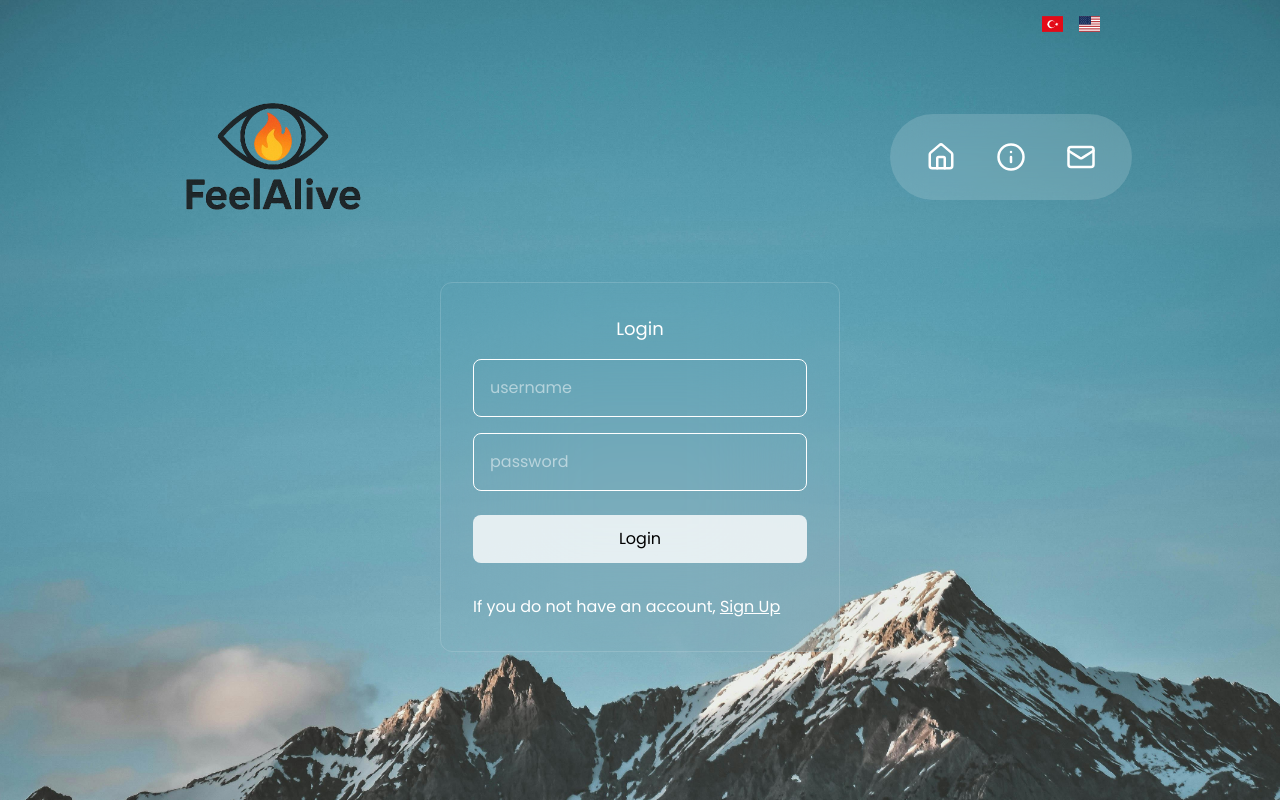
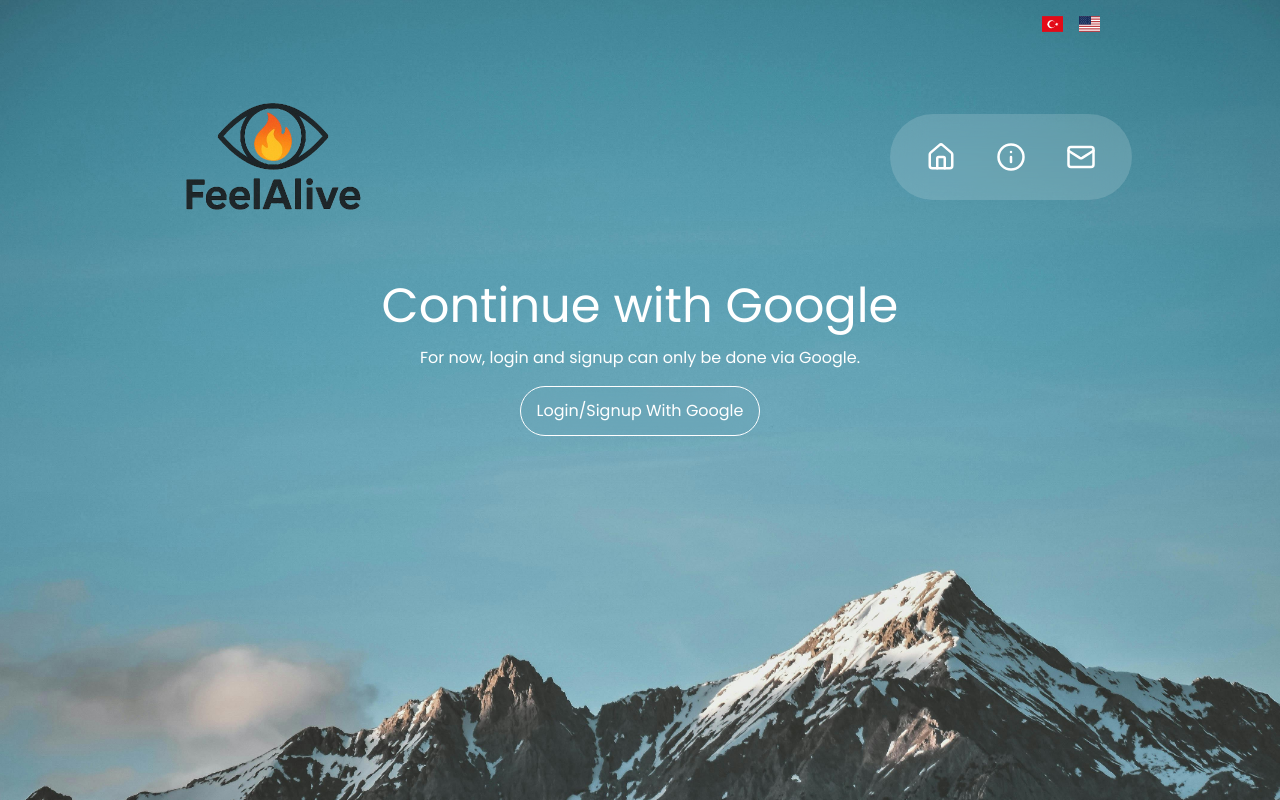
Before and after one commit to selimyay123/feel-alive, a Next.js app: page /login in a window 1280 px wide. Shown: the top 800 px of the page. Built offline with nearby package versions, Linux system fonts and the light colour scheme; no server answers.

Commit message:
ui-improvements

```diff
--- a/src/app/about/page.tsx
+++ b/src/app/about/page.tsx
@@ -6,7 +6,7 @@ function About() {
     const { t } = useI18n();
     return (
         <div className="space-y-8">
-            <h1 className="text-7xl max-md:text-5xl mt-4">
+            <h1 className="text-7xl max-md:text-5xl mt-4 text-gradient animate-slide-in-left">
                 {t('ourVision')}
             </h1>
             <div className="flex max-md:flex-col items-center gap-4">
--- a/src/app/login/page.tsx
+++ b/src/app/login/page.tsx
@@ -1,109 +1,19 @@
-"use client";
+"use client"
+import { useRouter } from "next/navigation"
 
-import { useState } from "react";
-import { useRouter } from "next/navigation";
-import { supabase } from "../../../lib/supabaseClient";
 
 function Login() {
-    const [signupClicked, setSignupClicked] = useState(false);
-    const [username, setUsername] = useState("");
-    const [password, setPassword] = useState("");
-    const router = useRouter();
-
-    const handleSubmit = async () => {
-        if (!username || !password) {
-            alert("Please fill in both fields.");
-            return;
-        }
-
-        if (signupClicked) {
-            // Signup işlemi
-            const { data, error } = await supabase
-                .from("users")
-                .insert([{ username, password }]);
-
-            if (error) {
-                console.error("Signup error:", error.message);
-                alert(error.message);
-            } else {
-                alert("Signup successful! You can now log in.");
-                setSignupClicked(false);
-            }
-        } else {
-            // Login işlemi
-            const { data, error } = await supabase
-                .from("users")
-                .select("*")
-                .eq("username", username)
-                .eq("password", password)
-                .single();
-
-            if (error || !data) {
-                console.error("Login error:", error?.message || "User not found");
-                alert("Invalid username or password.");
-            } else {
-                alert("Login successful!");
-                router.push("/"); // Giriş sonrası yönlendirme
-            }
-        }
-    };
+    const router = useRouter()
 
     return (
-        <div className="flex items-center justify-center">
-            <div className="w-[400px] border border-white/15 backdrop-blur-3xl flex flex-col gap-4 p-8 rounded-xl">
-                <h1 className="text-center text-lg">
-                    {signupClicked ? "Sign Up" : "Login"}
-                </h1>
-
-                <input
-                    type="text"
-                    placeholder="username"
-                    className="rounded-lg p-4 border border-white"
-                    value={username}
-                    onChange={(e) => setUsername(e.target.value)}
-                />
-
-                <input
-                    type="password"
-                    placeholder="password"
-                    className="rounded-lg p-4 border border-white"
-                    value={password}
-                    onChange={(e) => setPassword(e.target.value)}
-                />
-
-                <button
-                    onClick={handleSubmit}
-                    className="bg-white/80 text-black rounded-lg px-4 py-3 mt-2"
-                >
-                    {signupClicked ? "Sign Up" : "Login"}
-                </button>
-
-                {!signupClicked && (
-                    <p className="mt-4">
-                        If you do not have an account,{" "}
-                        <span
-                            className="underline cursor-pointer"
-                            onClick={() => setSignupClicked(true)}
-                        >
-                            Sign Up
-                        </span>
-                    </p>
-                )}
-
-                {signupClicked && (
-                    <p className="mt-4">
-                        Already have an account?{" "}
-                        <span
-                            className="underline cursor-pointer"
-                            onClick={() => setSignupClicked(false)}
-                        >
-                            Login
-                        </span>
-                    </p>
-                )}
-            </div>
+        <div className="flex flex-col items-center justify-center space-y-4">
+            <h1 className="text-5xl">Continue with Google</h1>
+            <p>For now, login and signup can only be done via Google.</p>
+            <button className="border border-white px-4 py-3 rounded-full backdrop-blur-lg">
+                Login/Signup With Google
+            </button>
         </div>
     );
 }
 
-export default Login;
+export default Login
--- a/src/app/page.tsx
+++ b/src/app/page.tsx
@@ -27,7 +27,7 @@ export default function Home() {
         {t('slogan')}
       </h1>
 
-      <div className="relative w-full min-h-[300px] mt-12 rounded-lg overflow-visible">
+      <div className="relative w-full min-h-[350px] mt-12 rounded-lg overflow-visible">
         <Image
           src="/blue.jpg"
           alt="blue"
```
